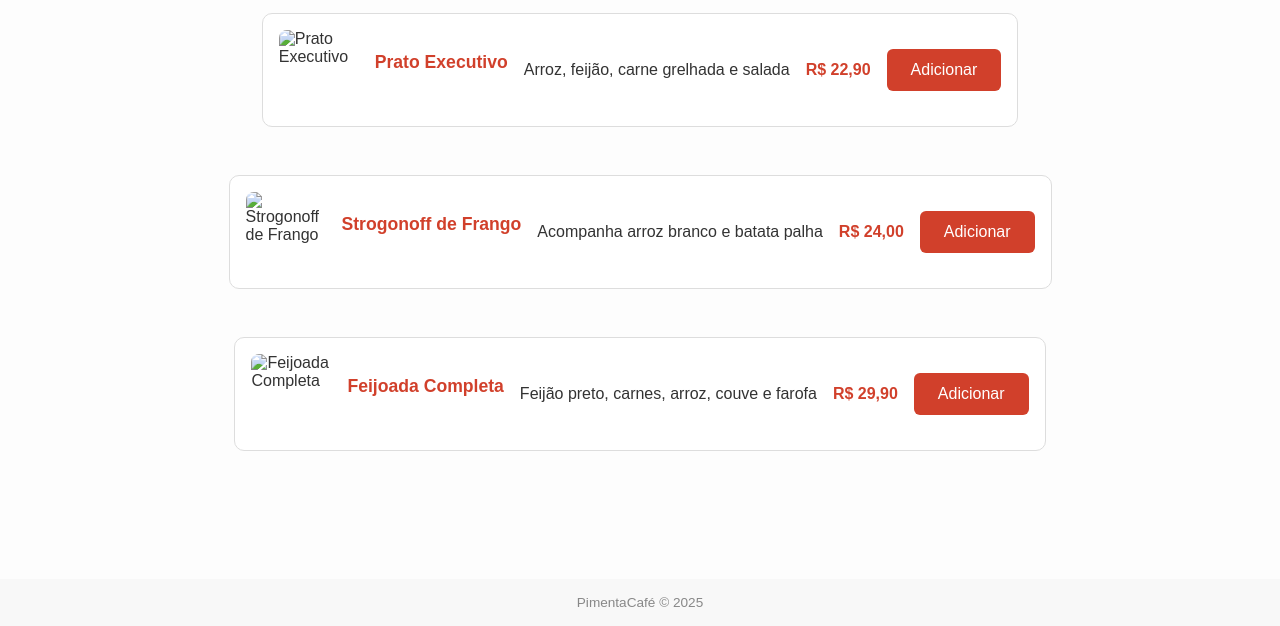
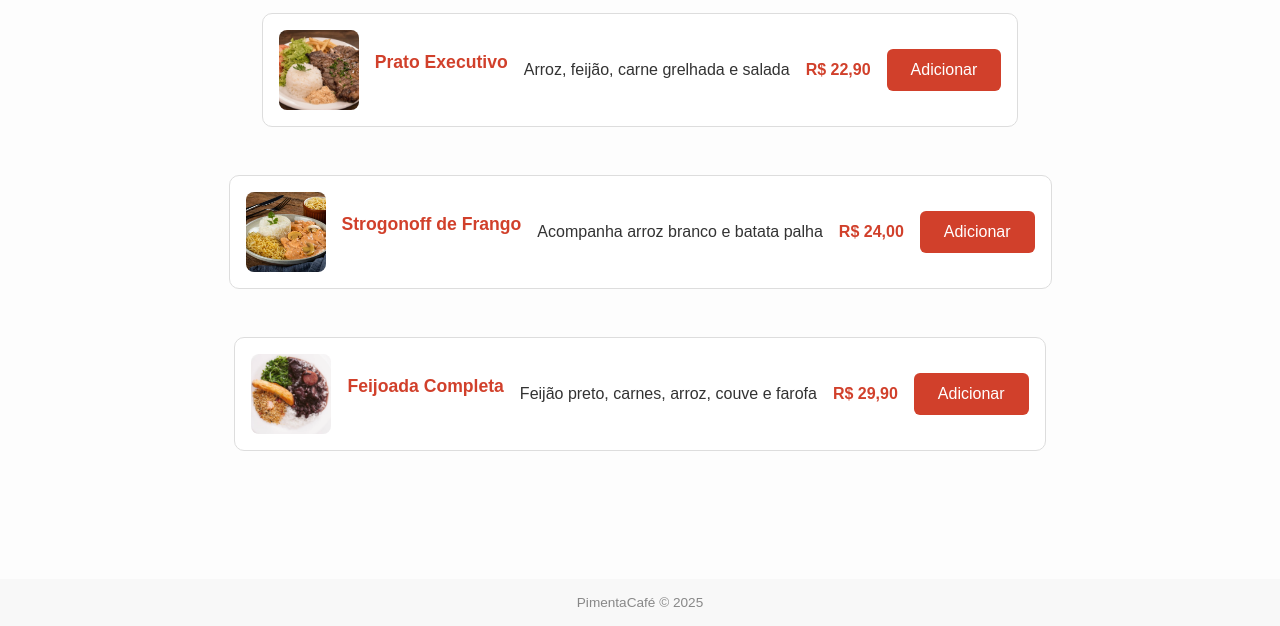
Before and after one commit to Joaopdw/Pimenta-Cafe, a plain HTML site: page screens/almoco.html in a window 1280 px wide. Shown: the part 174-800 px from the top of the page. Drawn offline with Linux system fonts and the light colour scheme.

Commit message:
finalizando

```diff
--- a/screens/almoco.html
+++ b/screens/almoco.html
@@ -22,7 +22,7 @@
 
       <div class="grid">
         <div class="card">
-          <img src="../img/prato1.jpg" alt="Prato Executivo" />
+          <img src="../img/executivo.png" alt="Prato Executivo" />
           <h3>Prato Executivo</h3>
           <p>Arroz, feijão, carne grelhada e salada</p>
           <span class="preco">R$ 22,90</span>
@@ -30,7 +30,7 @@
         </div>
 
         <div class="card">
-          <img src="../img/prato2.jpg" alt="Strogonoff de Frango" />
+          <img src="../img/strogonoff.png" alt="Strogonoff de Frango" />
           <h3>Strogonoff de Frango</h3>
           <p>Acompanha arroz branco e batata palha</p>
           <span class="preco">R$ 24,00</span>
@@ -38,7 +38,7 @@
         </div>
 
         <div class="card">
-          <img src="../img/prato3.jpg" alt="Feijoada Completa" />
+          <img src="../img/feijoada.png" alt="Feijoada Completa" />
           <h3>Feijoada Completa</h3>
           <p>Feijão preto, carnes, arroz, couve e farofa</p>
           <span class="preco">R$ 29,90</span>
```
Also changed, not shown: img/executivo.png (added), img/feijoada.png (added), img/strogonoff.png (added).
